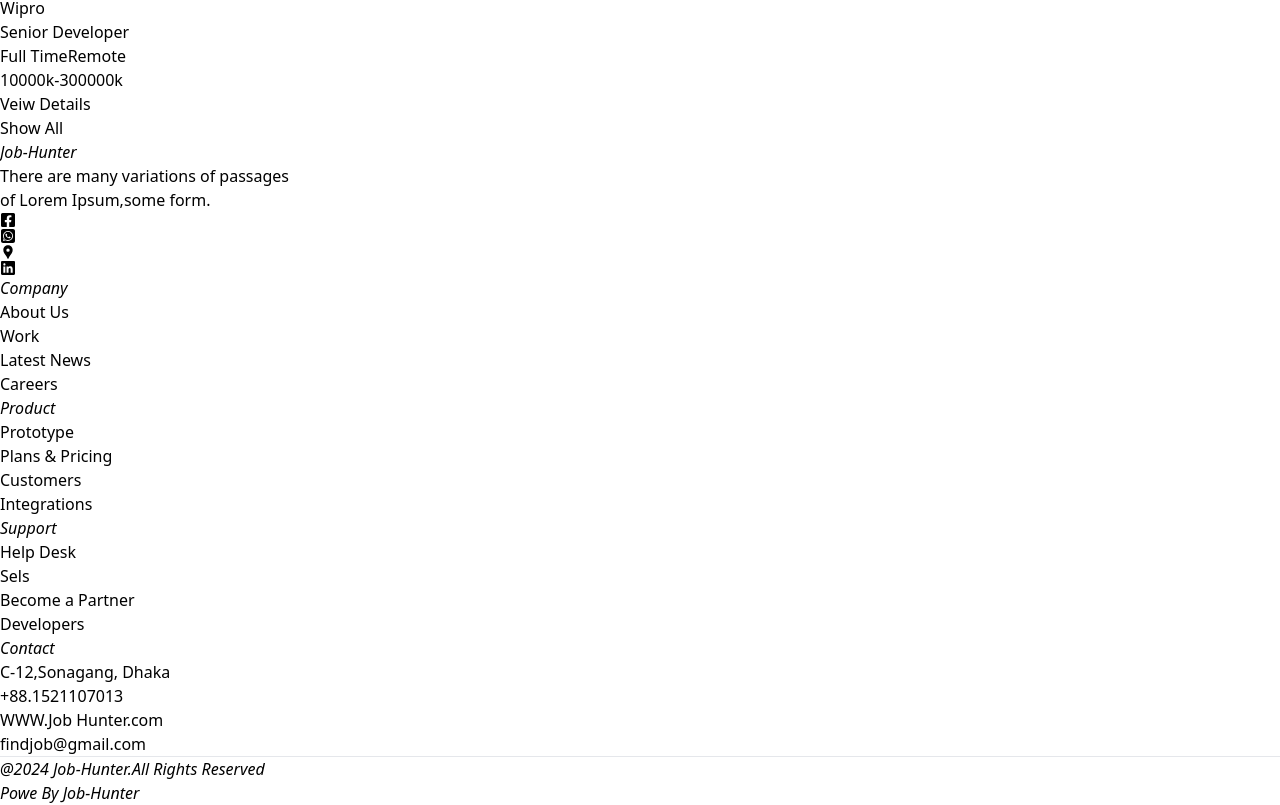
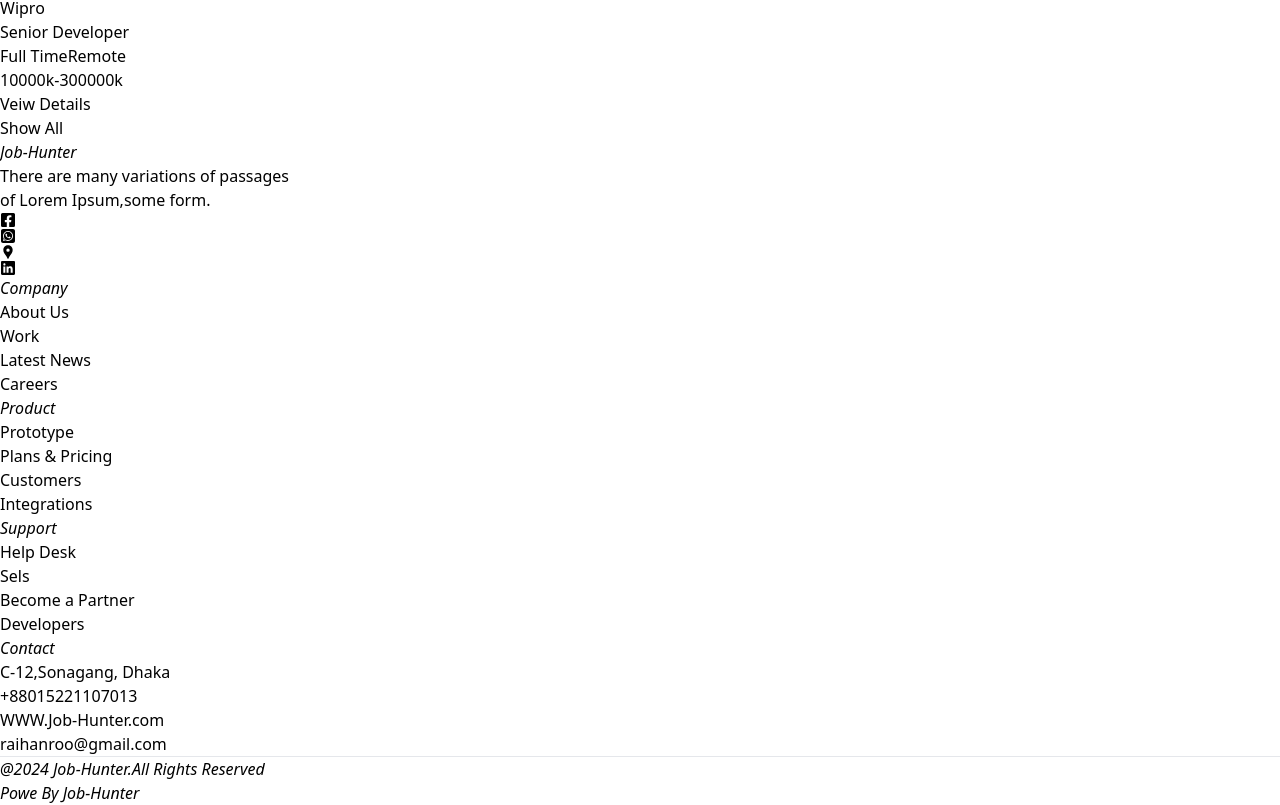
Before and after one commit to Raihanroo/Assignment-9Job-Hunter, a React (Vite) app: page / in a window 1280 px wide. Shown: the part 4052-4857 px from the top of the page. Built offline with nearby package versions, Linux system fonts and the light colour scheme.

Commit message:
secondCommit

```diff
--- a/src/Component/Footer/Footer.jsx
+++ b/src/Component/Footer/Footer.jsx
@@ -50,9 +50,9 @@
             <div className="md:ml-10 text-center md:text-left py-2 md:py-0">
               <h4 className="text-xl font-bold text-fuchsia-700"><i>Contact</i></h4>
               <p className="md:text-sm text-state-300 md:mt-2">C-12,Sonagang, Dhaka</p>
-              <p className="md:text-sm text-state-300 md:mt-2">+88.1521107013</p>
-              <p className="md:text-sm text-state-300 md:mt-2">WWW.Job Hunter.com</p>
-              <p className="md:text-sm text-state-300 md:mt-2">findjob@gmail.com</p>
+              <p className="md:text-sm text-state-300 md:mt-2">+88015221107013</p>
+              <p className="md:text-sm text-state-300 md:mt-2">WWW.Job-Hunter.com</p>
+              <p className="md:text-sm text-state-300 md:mt-2">raihanroo@gmail.com</p>
             </div>
 
 
--- a/src/Component/Statistics/Statistics.jsx
+++ b/src/Component/Statistics/Statistics.jsx
@@ -8,8 +8,8 @@
   return (
     <div>
       <Banner
-        heading={"Job Statistics"}
-        subHeading={"Carrer Cerimony Platfrom"}
+        heading={<p className="text-[5rem]  font-medium text-fuchsia-900">Job-Statistics</p>}
+        subHeading={<p className="text-[2.5rem] font-medium text-fuchsia-950">Carrer Cerimony Platfrom</p>}
         img={StaticsImg}
       ></Banner>
       <Rechart></Rechart>
```
